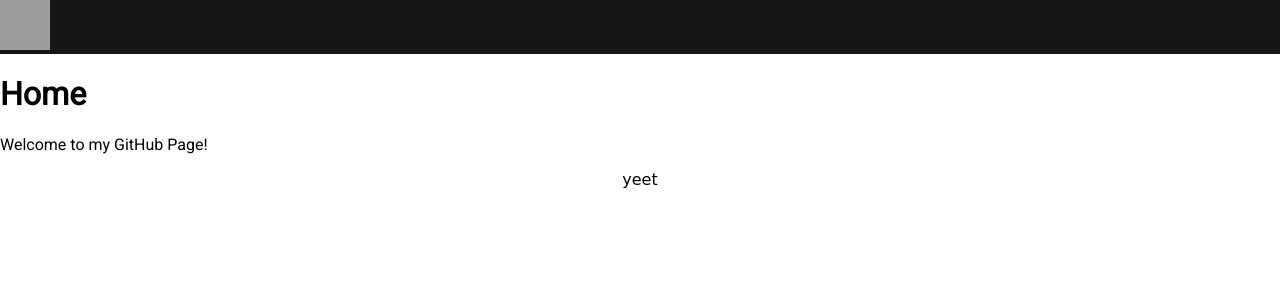
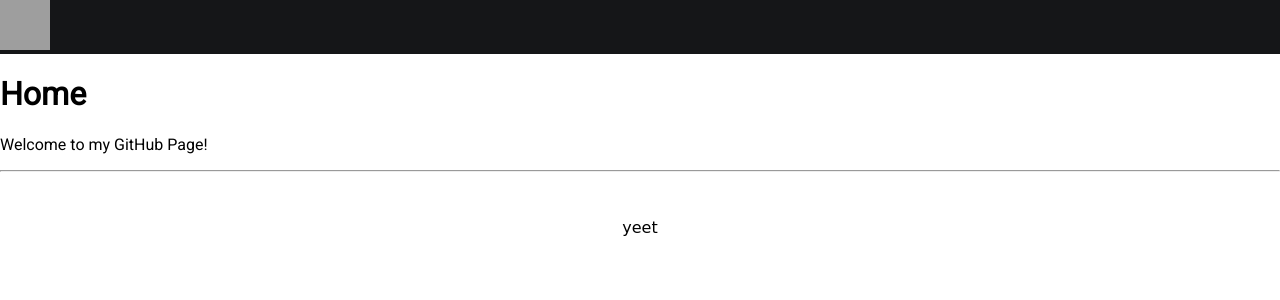
Before and after one commit to FunctionalMetatable/beta, a Jekyll site: the page built from index.md, in a window 1280 px wide. Shown: the top 300 px of the page. Built offline with Jekyll 4.4.1, drawn with Linux system fonts in a browser that asks for light colours; our own code applies the rules of GitHub Pages for plain Markdown files; grey boxes are pictures that could not be loaded.

Commit message:
Update footer.html

```diff
--- a/_includes/footer.html
+++ b/_includes/footer.html
@@ -1 +1 @@
-<center><a style="font-family: 'Comic Sans MS'">yeet</a></center>
+<hr /> <br> <br> <center><a style="font-family: 'Comic Sans MS'">yeet</a></center>
```
